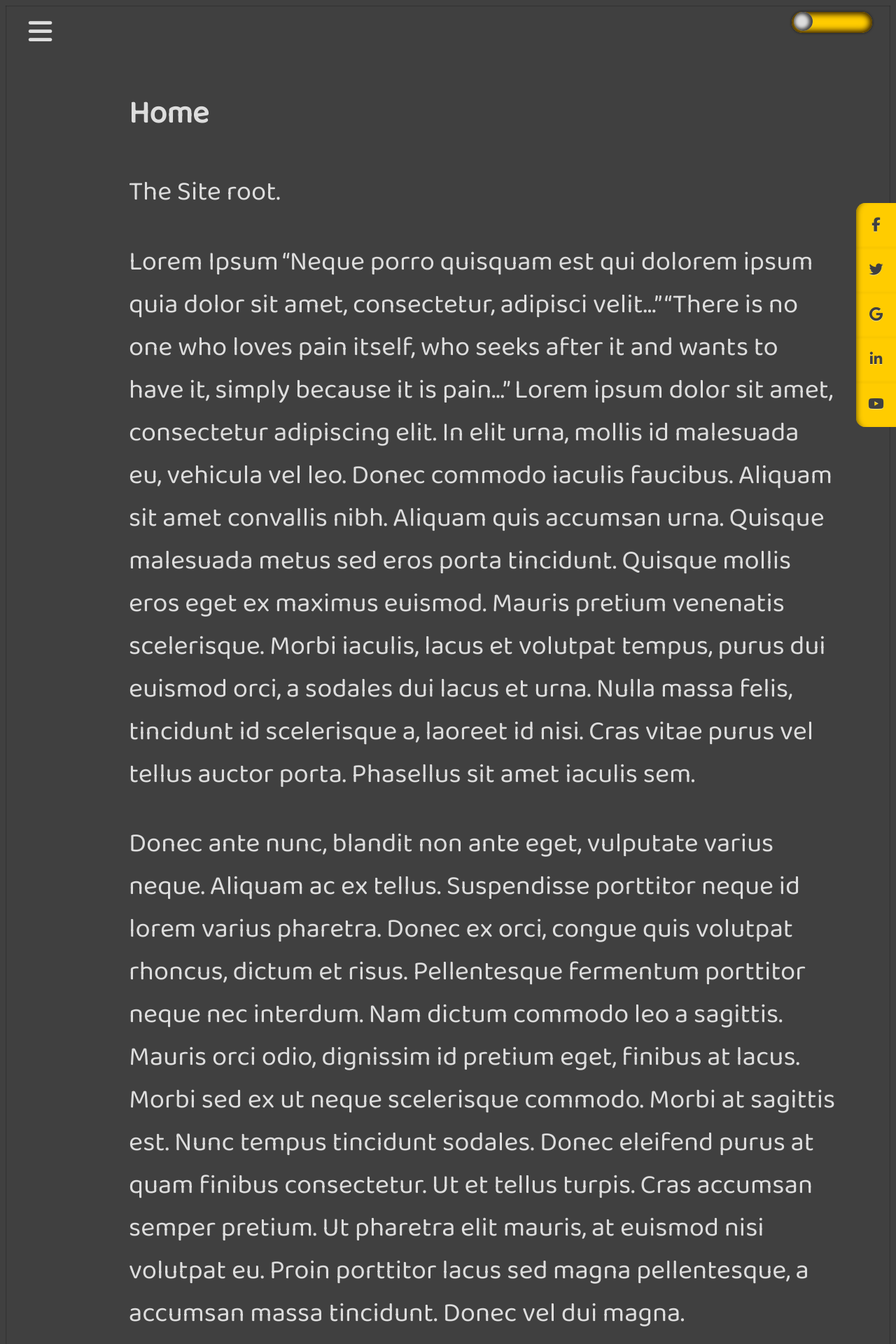
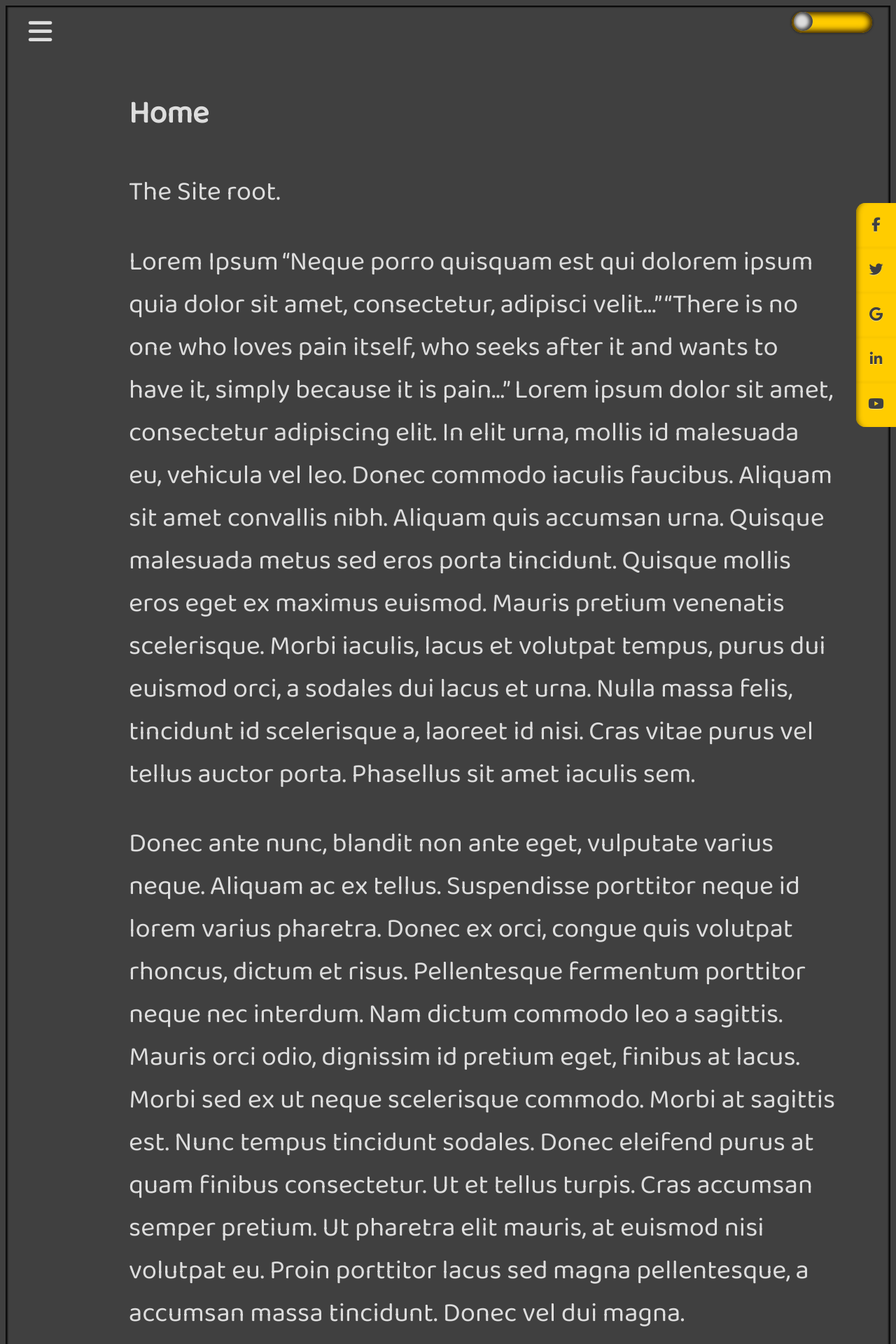
Before and after one commit to brettjrea/brettjrea.github.io-old, a Jekyll site: the page built from index.md, in a window 1280 px wide. Shown: the top 1920 px of the page at 70% size. Built offline with Jekyll 4.4.1, drawn with Linux system fonts in a browser that asks for light colours; nearby versions of some CDN libraries; comment, search, counter and statistics services are not loaded.

Commit message:
Update styles.scss

```diff
--- a/assets/css/styles.scss
+++ b/assets/css/styles.scss
@@ -201,7 +201,7 @@ padding: 2vh 2vw 2vh 2vw;
 /* Style page content - use this if you want to push the page content to the right when you open the side navigation */
 #myContent {
   font-size: 3vw;
-  box-shadow: inset 0px 0px 2px rgba(0,0,0,0.7);
+  box-shadow: inset -1px 0px 2px 2px rgba(0,0,0,0.7), inset 1px 0px 2px 2px rgba(0,0,0,0.7);
 }
 
 #myPages {
```
